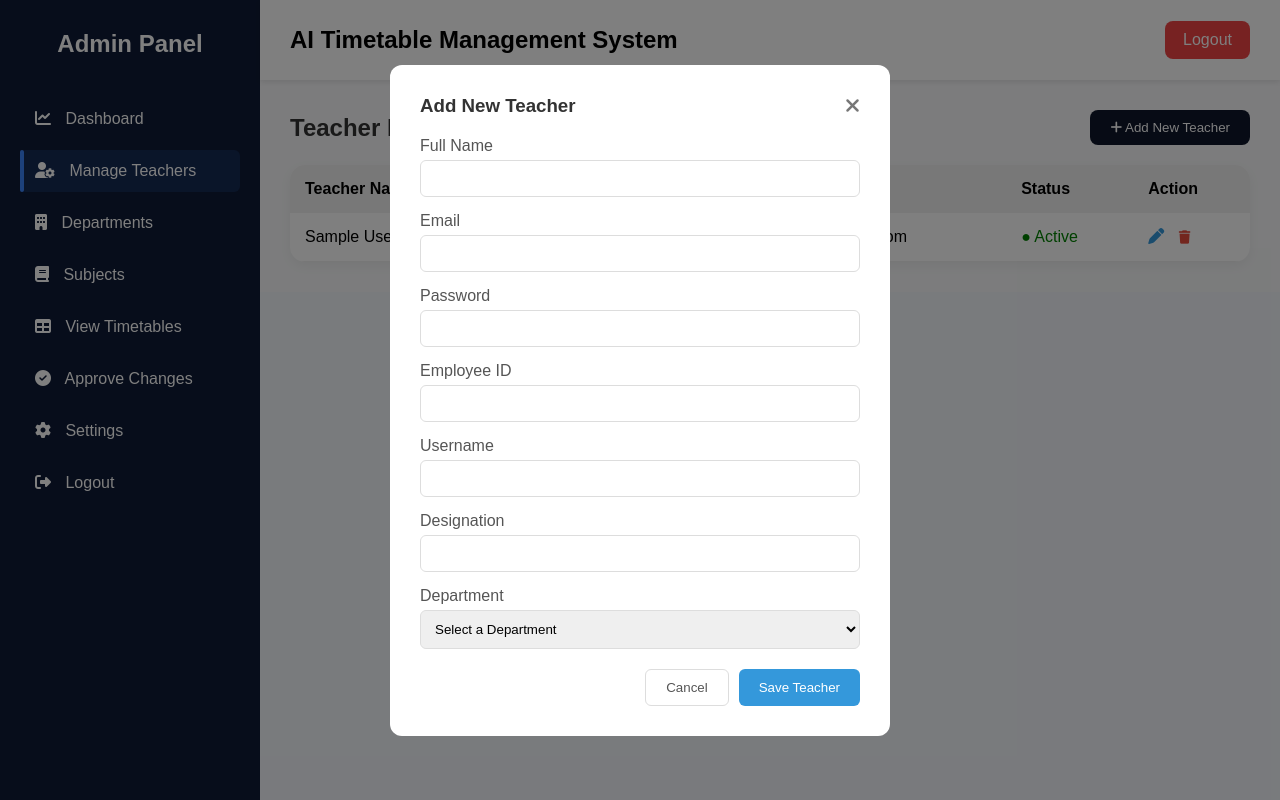
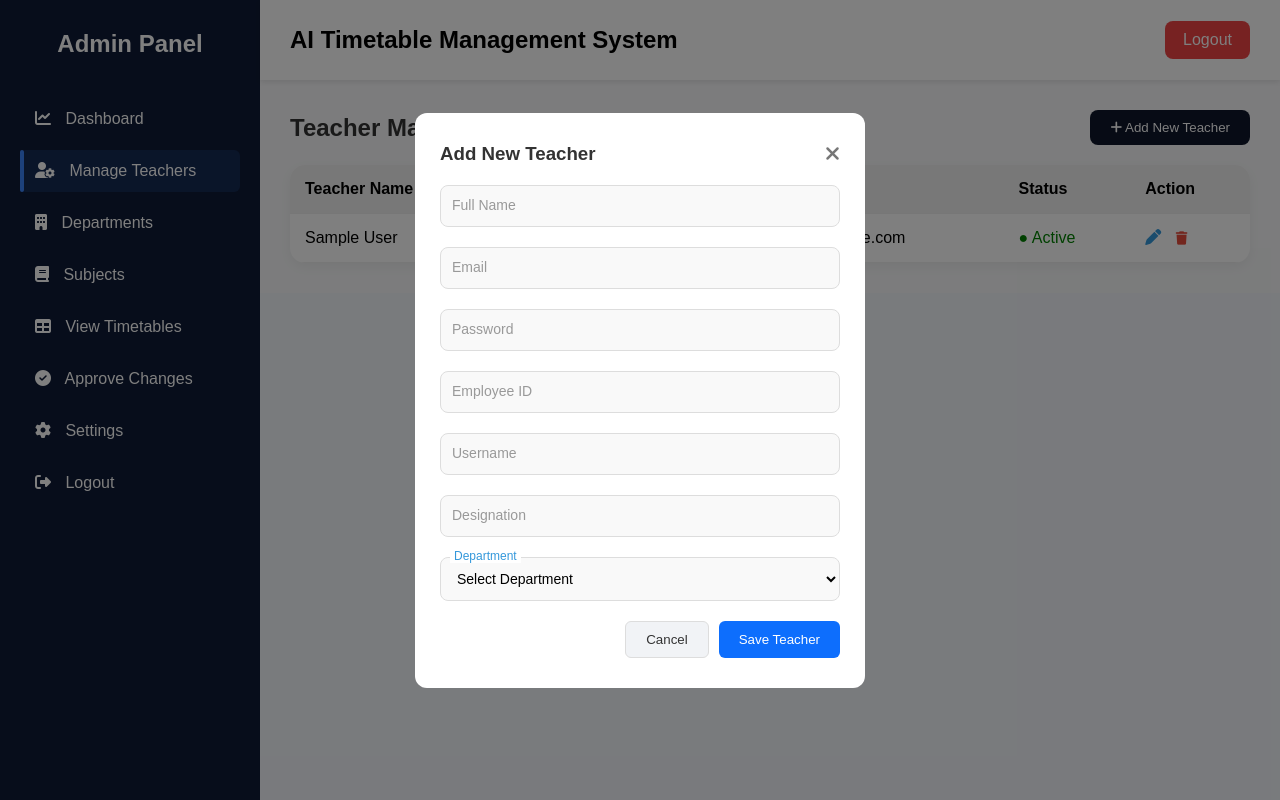
Before and after one commit to umarfarooqdev123/AI-Timetable-Model, a Flask app: page /manage_teachers in a window 1280 px wide, after a click on "Add New Teacher". Run offline with Flask 3, Linux system fonts and the light colour scheme; the visitor is signed in with stand-in values (Sample User, id 1); tables that the repository leaves empty hold one stand-in row (values such as "Sample post").

Commit message:
Teacher add form with js and add to database.

```diff
--- /dev/null
+++ b/static/manage_teachers.css
@@ -0,0 +1,143 @@
+/* General container */
+.teacher-container {
+    padding: 30px;
+    background-color: #f8f9fa;
+}
+
+/* Header + Add button */
+.teacher-header {
+    display: flex;
+    justify-content: space-between;
+    align-items: center;
+    margin-bottom: 20px;
+}
+.teacher-header h2 {
+    font-weight: 700;
+    color: #333;
+}
+.add-teacher-btn {
+    background: #0f172a;
+    color: white;
+    border: none;
+    padding: 10px 20px;
+    border-radius: 8px;
+    cursor: pointer;
+}
+
+/* Table styling */
+.teacher-table {
+    width: 100%;
+    border-collapse: collapse;
+    text-align: left;
+    background: white;
+    border-radius: 15px;
+    box-shadow: 0 4px 12px rgba(0,0,0,0.05);
+    overflow: hidden;
+}
+.teacher-table th, .teacher-table td {
+    padding: 15px;
+}
+.teacher-table thead {
+    background: #f1f1f1;
+}
+.teacher-table tr {
+    border-bottom: 1px solid #eee;
+}
+
+/* Modal styling */
+.modal {
+    display: none;
+    position: fixed;
+    top: 0;
+    left: 0;
+    width: 100%;
+    height: 100%;
+    background: rgba(0,0,0,0.5);
+    z-index: 1000;
+    justify-content: center;
+    align-items: center;
+}
+.modal-content {
+    background: white;
+    padding: 30px 25px;
+    border-radius: 12px;
+    width: 450px;
+    max-width: 90%;
+    max-height: 90vh;
+    overflow-y: auto;
+}
+.modal-header {
+    display: flex;
+    justify-content: space-between;
+    align-items: center;
+    margin-bottom: 20px;
+}
+.modal-header h3 {
+    margin: 0;
+    color: #333;
+}
+.modal-header i {
+    cursor: pointer;
+    font-size: 20px;
+    color: #777;
+}
+
+/* Floating label style */
+.form-group {
+    position: relative;
+    margin-bottom: 20px;
+}
+.form-group input,
+.form-group select {
+    width: 100%;
+    padding: 12px;
+    border: 1px solid #ddd;
+    border-radius: 8px;
+    background: #f9f9f9;
+    outline: none;
+    font-size: 14px;
+}
+.form-group label {
+    position: absolute;
+    top: 12px;
+    left: 12px;
+    color: #999;
+    font-size: 14px;
+    pointer-events: none;
+    transition: 0.2s ease all;
+}
+.form-group input:focus + label,
+.form-group input:not(:placeholder-shown) + label,
+.form-group select:focus + label,
+.form-group select:not([value=""]) + label {
+    top: -8px;
+    left: 10px;
+    font-size: 12px;
+    color: #3498db;
+    background: white;
+    padding: 0 4px;
+}
+
+/* Modal buttons */
+.modal-actions {
+    display: flex;
+    justify-content: flex-end;
+    gap: 10px;
+}
+.modal-actions button {
+    padding: 10px 20px;
+    border-radius: 6px;
+    cursor: pointer;
+    font-weight: 500;
+}
+.cancel-btn { background: #f1f3f6; color: #333; border: 1px solid #ddd; }
+.save-btn { background: #0d6efd; color: white; border: none; }
+.update-btn { background: #198754; color: white; border: none; }
+
+/* Action icons */
+.action-icons i {
+    cursor: pointer;
+    margin-right: 10px;
+}
+.edit-icon { color: #3498db; }
+.delete-icon { color: #e74c3c; }
--- a/templates/manage_teachers.html
+++ b/templates/manage_teachers.html
@@ -1,43 +1,40 @@
 {% extends "Admin_dashboard_layout.html" %}
 
 {% block body %}
-<div style="padding: 30px; background-color: #f8f9fa;">
-    <div style="display: flex; justify-content: space-between; align-items: center; margin-bottom: 20px;">
-        <h2 style="font-weight: 700; color: #333;">Teacher Management</h2>
-        <button onclick="document.getElementById('addTeacherModal').style.display='flex'"
-            style="background: #0f172a; color: white; border: none; padding: 10px 20px; border-radius: 8px; cursor: pointer;">
+<link rel="stylesheet" href="{{ url_for('static', filename='manage_teachers.css') }}">
+
+<script src="{{ url_for('static', filename='manage_teachers.js') }}"></script>
+
+<div class="teacher-container">
+    <div class="teacher-header">
+        <h2>Teacher Management</h2>
+        <button class="add-teacher-btn" onclick="document.getElementById('addTeacherModal').style.display='flex'">
             <i class="fa-solid fa-plus"></i> Add New Teacher
         </button>
     </div>
 
-    <div style="background: white; border-radius: 15px; box-shadow: 0 4px 12px rgba(0,0,0,0.05); overflow: hidden;">
-        <table style="width: 100%; border-collapse: collapse; text-align: left;">
-            <thead style="background: #f1f1f1;">
+    <table class="teacher-table">
+        <thead>
             <tr>
-                    <th style="padding: 15px;">Teacher Name</th>
-                    <th style="padding: 15px;">Department</th>
-                    <th style="padding: 15px;">Email</th>
-                    <th style="padding: 15px;">Status</th>
-                    <th style="padding: 15px;">Action</th>
+                <th>Teacher Name</th>
+                <th>Department</th>
+                <th>Email</th>
+                <th>Status</th>
+                <th>Action</th>
             </tr>
         </thead>
         <tbody>
             {% for t in teachers %}
-                <tr style="border-bottom: 1px solid #eee;">
-                    <td style="padding: 15px;">{{ t.full_name }}</td>
-                    <td style="padding: 15px;">{{ t.department.department_name }}</td>
-                    <td style="padding: 15px;">{{ t.email }}</td>
-                    <td style="padding: 15px;">
-                        <span style="color: green;">● Active</span>
-                    </td>
-                    <td style="padding: 15px;">
-                        <i onclick="document.getElementById('editTeacherModal{{ t.teacher_id }}').style.display='flex'"
-                            class="fa-solid fa-pen" style="margin-right: 10px; color: #3498db; cursor: pointer;"></i>
-
-                        <form action="{{ url_for('delete_teacher', id=t.teacher_id) }}" method="post"
-                            style="display:inline;">
+            <tr>
+                <td>{{ t.full_name }}</td>
+                <td>{{ t.department.department_name }}</td>
+                <td>{{ t.email }}</td>
+                <td><span style="color: green;">● Active</span></td>
+                <td class="action-icons">
+                    <i class="fa-solid fa-pen edit-icon" onclick="document.getElementById('editTeacherModal{{ t.teacher_id }}').style.display='flex'"></i>
+                    <form action="{{ url_for('delete_teacher', id=t.teacher_id) }}" method="post" style="display:inline;">
                         <button type="submit" style="border:none; background:none;">
-                                <i class="fa-solid fa-trash" style="color: #e74c3c; cursor: pointer;"></i>
+                            <i class="fa-solid fa-trash delete-icon"></i>
                         </button>
                     </form>
                 </td>
@@ -46,151 +43,105 @@
         </tbody>
     </table>
 </div>
+
+<!-- Add Teacher Modal -->
+<div id="addTeacherModal" class="modal">
+    <div class="modal-content">
+        <div class="modal-header">
+            <h3>Add New Teacher</h3>
+            <i class="fa-solid fa-times" onclick="document.getElementById('addTeacherModal').style.display='none'"></i>
         </div>
-<!-- Add Teacher Modal -->
-<div id="addTeacherModal"
-    style="display: none; position: fixed; top: 0; left: 0; width: 100%; height: 100%; background: rgba(0,0,0,0.5); z-index: 1000; justify-content: center; align-items: center;">
-    <div
-        style="background: white; padding: 30px; border-radius: 12px; width: 500px; max-width: 90%; max-height: 90vh; overflow-y: auto;">
-        <div style="display: flex; justify-content: space-between; align-items: center; margin-bottom: 20px;">
-            <h3 style="margin: 0; color: #333;">Add New Teacher</h3>
-            <i class="fa-solid fa-times" onclick="document.getElementById('addTeacherModal').style.display='none'"
-                style="cursor: pointer; font-size: 20px; color: #777;"></i>
+        <form action="{{ url_for('add_teacher') }}" method="POST">
+            <div class="form-group">
+                <input type="text" name="full_name" required placeholder=" ">
+                <label>Full Name</label>
             </div>
-
-        <form action="{{ url_for('add_teacher') }}" method="POST">
-
-            <div style="margin-bottom: 15px;">
-                <label style="display: block; margin-bottom: 5px; color: #555; font-weight: 500;">Full Name</label>
-                <input type="text" name="full_name" required
-                    style="width: 100%; padding: 10px; border: 1px solid #ddd; border-radius: 6px; box-sizing: border-box;">
+            <div class="form-group">
+                <input type="email" name="email" required placeholder=" ">
+                <label>Email</label>
             </div>
-
-            <div style="margin-bottom: 15px;">
-                <label style="display: block; margin-bottom: 5px; color: #555; font-weight: 500;">Email</label>
-                <input type="email" name="email" required
-                    style="width: 100%; padding: 10px; border: 1px solid #ddd; border-radius: 6px; box-sizing: border-box;">
+            <div class="form-group">
+                <input type="password" name="password" required placeholder=" ">
+                <label>Password</label>
             </div>
-
-            <div style="margin-bottom: 15px;">
-                <label style="display: block; margin-bottom: 5px; color: #555; font-weight: 500;">Password</label>
-                <input type="password" name="password" required
-                    style="width: 100%; padding: 10px; border: 1px solid #ddd; border-radius: 6px; box-sizing: border-box;">
+            <div class="form-group">
+                <input type="text" name="employee_id" required placeholder=" ">
+                <label>Employee ID</label>
             </div>
-
-            <div style="margin-bottom: 15px;">
-                <label style="display: block; margin-bottom: 5px; color: #555; font-weight: 500;">Employee ID</label>
-                <input type="text" name="employee_id" required
-                    style="width: 100%; padding: 10px; border: 1px solid #ddd; border-radius: 6px; box-sizing: border-box;">
+            <div class="form-group">
+                <input type="text" name="username" required placeholder=" ">
+                <label>Username</label>
             </div>
-
-            <div style="margin-bottom: 15px;">
-                <label style="display: block; margin-bottom: 5px; color: #555; font-weight: 500;">Username</label>
-                <input type="text" name="username" required
-                    style="width: 100%; padding: 10px; border: 1px solid #ddd; border-radius: 6px; box-sizing: border-box;">
+            <div class="form-group">
+                <input type="text" name="designation" required placeholder=" ">
+                <label>Designation</label>
             </div>
-
-            <div style="margin-bottom: 15px;">
-                <label style="display: block; margin-bottom: 5px; color: #555; font-weight: 500;">Designation</label>
-                <input type="text" name="designation" required
-                    style="width: 100%; padding: 10px; border: 1px solid #ddd; border-radius: 6px; box-sizing: border-box;">
-            </div>
-
-            <div style="margin-bottom: 20px;">
-                <label style="display: block; margin-bottom: 5px; color: #555; font-weight: 500;">Department</label>
-                <select name="department_id" required
-                    style="width: 100%; padding: 10px; border: 1px solid #ddd; border-radius: 6px; box-sizing: border-box;">
-                    <option value="">Select a Department</option>
+            <div class="form-group">
+                <select name="department_id" required>
+                    <option value="">Select Department</option>
                     {% for d in departments %}
                     <option value="{{ d.department_id }}">{{ d.department_name }}</option>
                     {% endfor %}
                 </select>
+                <label>Department</label>
             </div>
-
-            <div style="display: flex; justify-content: flex-end; gap: 10px;">
-                <button type="button" onclick="document.getElementById('addTeacherModal').style.display='none'"
-                    style="padding: 10px 20px; border: 1px solid #ddd; background: white; border-radius: 6px; cursor: pointer; color: #555; font-weight: 500;">Cancel</button>
-                <button type="submit"
-                    style="padding: 10px 20px; border: none; background: #3498db; color: white; border-radius: 6px; cursor: pointer; font-weight: 500;">Save
-                    Teacher</button>
+            <div class="modal-actions">
+                <button type="button" class="cancel-btn" onclick="document.getElementById('addTeacherModal').style.display='none'">Cancel</button>
+                <button type="submit" class="save-btn">Save Teacher</button>
             </div>
         </form>
     </div>
 </div>
+
 <!-- Edit Teacher Modal -->
 {% for t in teachers %}
-<div id="editTeacherModal{{ t.teacher_id }}"
-    style="display: none; position: fixed; top: 0; left: 0; width: 100%; height: 100%; background: rgba(0,0,0,0.5); z-index: 1000; justify-content: center; align-items: center;">
-    <div
-        style="background: white; padding: 30px; border-radius: 12px; width: 500px; max-width: 90%; max-height: 90vh; overflow-y: auto;">
-        <div style="display: flex; justify-content: space-between; align-items: center; margin-bottom: 20px;">
-            <h3 style="margin: 0; color: #333;">Edit Teacher</h3>
-            <i class="fa-solid fa-times"
-                onclick="document.getElementById('editTeacherModal{{ t.teacher_id }}').style.display='none'"
-                style="cursor: pointer; font-size: 20px; color: #777;"></i>
+<div id="editTeacherModal{{ t.teacher_id }}" class="modal">
+    <div class="modal-content">
+        <div class="modal-header">
+            <h3>Edit Teacher</h3>
+            <i class="fa-solid fa-times" onclick="document.getElementById('editTeacherModal{{ t.teacher_id }}').style.display='none'"></i>
         </div>
-
         <form action="{{ url_for('edit_teacher', id=t.teacher_id) }}" method="POST">
-
-            <div style="margin-bottom: 15px;">
-                <label style="display: block; margin-bottom: 5px; color: #555; font-weight: 500;">Full Name</label>
-                <input type="text" name="full_name" value="{{ t.full_name }}" required
-                    style="width: 100%; padding: 10px; border: 1px solid #ddd; border-radius: 6px; box-sizing: border-box;">
+            <div class="form-group">
+                <input type="text" name="full_name" value="{{ t.full_name }}" required placeholder=" ">
+                <label>Full Name</label>
             </div>
-
-            <div style="margin-bottom: 15px;">
-                <label style="display: block; margin-bottom: 5px; color: #555; font-weight: 500;">Email</label>
-                <input type="email" name="email" value="{{ t.email }}" required
-                    style="width: 100%; padding: 10px; border: 1px solid #ddd; border-radius: 6px; box-sizing: border-box;">
+            <div class="form-group">
+                <input type="email" name="email" value="{{ t.email }}" required placeholder=" ">
+                <label>Email</label>
             </div>
-
-            <div style="margin-bottom: 15px;">
-                <label style="display: block; margin-bottom: 5px; color: #555; font-weight: 500;">Password (Leave blank
-                    to keep current)</label>
-                <input type="password" name="password"
-                    style="width: 100%; padding: 10px; border: 1px solid #ddd; border-radius: 6px; box-sizing: border-box;">
+            <div class="form-group">
+                <input type="password" name="password" placeholder="Leave blank to keep current" placeholder=" ">
+                <label>Password</label>
             </div>
-
-            <div style="margin-bottom: 15px;">
-                <label style="display: block; margin-bottom: 5px; color: #555; font-weight: 500;">Employee ID</label>
-                <input type="text" name="employee_id" value="{{ t.employee_id }}" required
-                    style="width: 100%; padding: 10px; border: 1px solid #ddd; border-radius: 6px; box-sizing: border-box;">
+            <div class="form-group">
+                <input type="text" name="employee_id" value="{{ t.employee_id }}" required placeholder=" ">
+                <label>Employee ID</label>
             </div>
-
-            <div style="margin-bottom: 15px;">
-                <label style="display: block; margin-bottom: 5px; color: #555; font-weight: 500;">Username</label>
-                <input type="text" name="username" value="{{ t.username }}" required
-                    style="width: 100%; padding: 10px; border: 1px solid #ddd; border-radius: 6px; box-sizing: border-box;">
+            <div class="form-group">
+                <input type="text" name="username" value="{{ t.username }}" required placeholder=" ">
+                <label>Username</label>
             </div>
-
-            <div style="margin-bottom: 15px;">
-                <label style="display: block; margin-bottom: 5px; color: #555; font-weight: 500;">Designation</label>
-                <input type="text" name="designation" value="{{ t.designation }}" required
-                    style="width: 100%; padding: 10px; border: 1px solid #ddd; border-radius: 6px; box-sizing: border-box;">
+            <div class="form-group">
+                <input type="text" name="designation" value="{{ t.designation }}" required placeholder=" ">
+                <label>Designation</label>
             </div>
-
-            <div style="margin-bottom: 20px;">
-                <label style="display: block; margin-bottom: 5px; color: #555; font-weight: 500;">Department</label>
-                <select name="department_id" required
-                    style="width: 100%; padding: 10px; border: 1px solid #ddd; border-radius: 6px; box-sizing: border-box;">
+            <div class="form-group">
+                <select name="department_id" required>
                     {% for d in departments %}
                     <option value="{{ d.department_id }}" {% if d.department_id==t.department_id %}selected{% endif %}>
-                        {{ d.department_name }}</option>
+                        {{ d.department_name }}
+                    </option>
                     {% endfor %}
                 </select>
+                <label>Department</label>
             </div>
-
-            <div style="display: flex; justify-content: flex-end; gap: 10px;">
-                <button type="button"
-                    onclick="document.getElementById('editTeacherModal{{ t.teacher_id }}').style.display='none'"
-                    style="padding: 10px 20px; border: 1px solid #ddd; background: white; border-radius: 6px; cursor: pointer; color: #555; font-weight: 500;">Cancel</button>
-                <button type="submit"
-                    style="padding: 10px 20px; border: none; background: #2ecc71; color: white; border-radius: 6px; cursor: pointer; font-weight: 500;">Update
-                    Teacher</button>
+            <div class="modal-actions">
+                <button type="button" class="cancel-btn" onclick="document.getElementById('editTeacherModal{{ t.teacher_id }}').style.display='none'">Cancel</button>
+                <button type="submit" class="update-btn">Update Teacher</button>
             </div>
         </form>
     </div>
 </div>
 {% endfor %}
-
 {% endblock %}
```
Also changed, not shown: static/manage_teachers.js (added, +82 -0 lines). Lines whose indentation alone changed are shown as unchanged.
